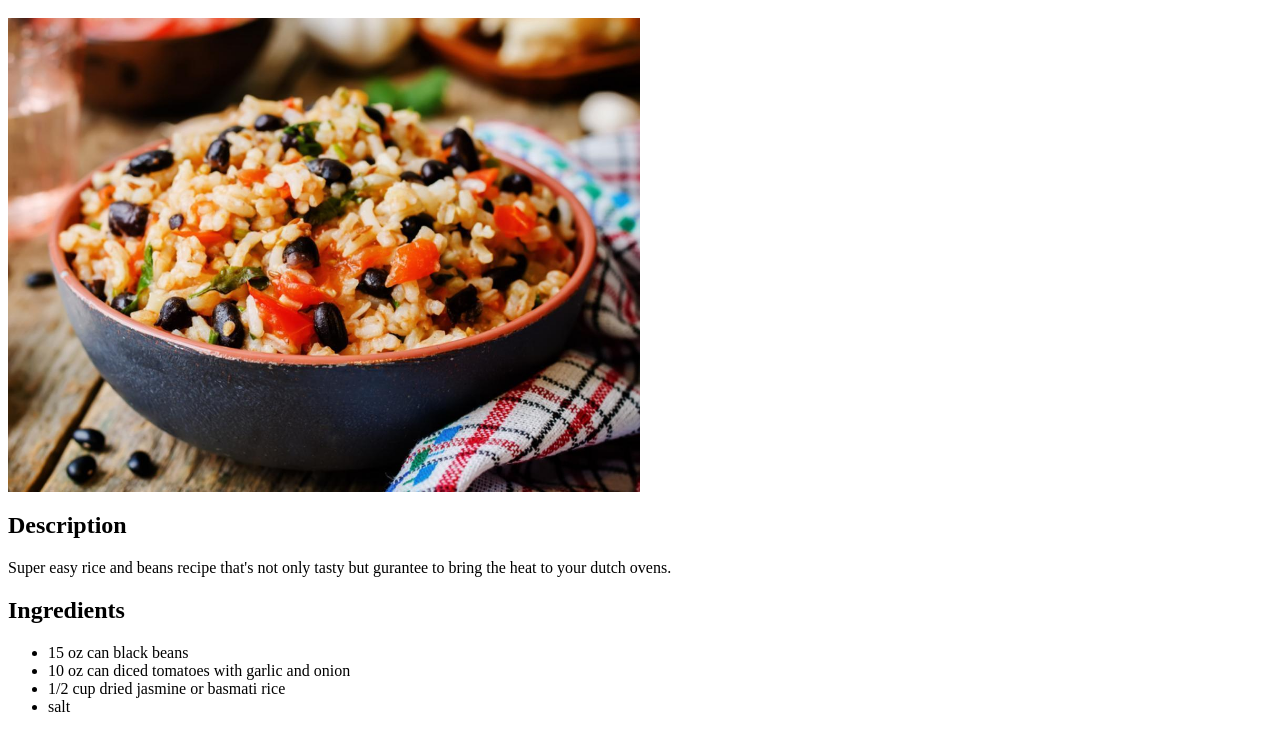
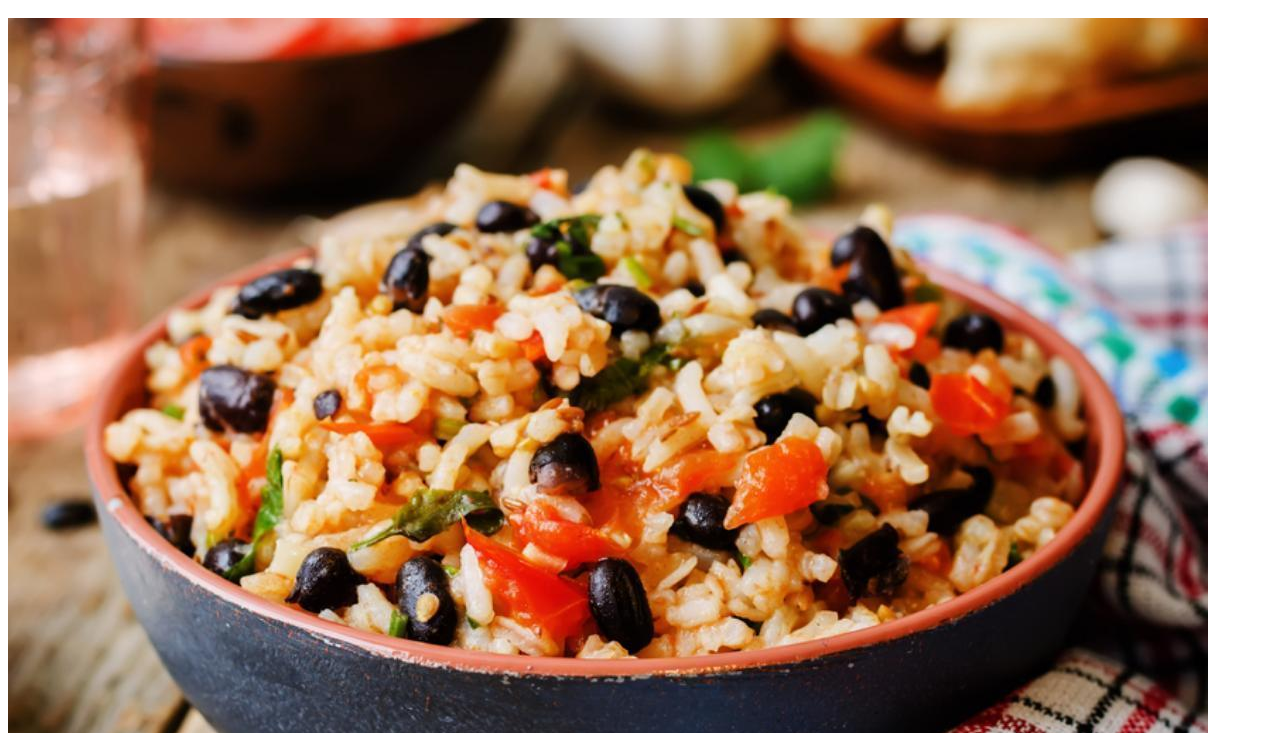
Before and after one commit to borkybash/odin-recipes, a plain HTML site: page recipes/rice-beans.html in a window 1280 px wide. Shown: the part 48-781 px from the top of the page. Drawn offline with Linux system fonts and the light colour scheme.

Commit message:
Remove image width from rice-beans.html

```diff
--- a/recipes/rice-beans.html
+++ b/recipes/rice-beans.html
@@ -7,7 +7,7 @@
 
   <body>
     <h1>Two Can Rice and Beans</h1>
-    <img src="../img/beans-rice.jpg" alt="bowl of rice and beans" width="50%">
+    <img src="../img/beans-rice.jpg" alt="bowl of rice and beans">
 
     <h2>Description</h2>
     <p>Super easy rice and beans recipe that's not only tasty
```
